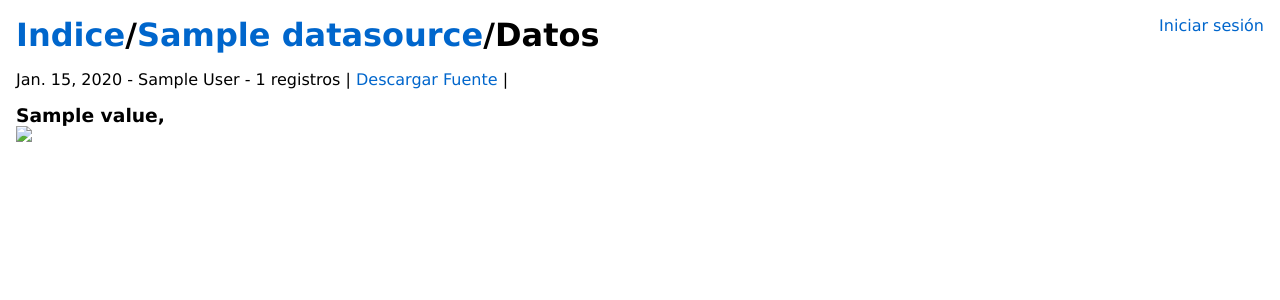
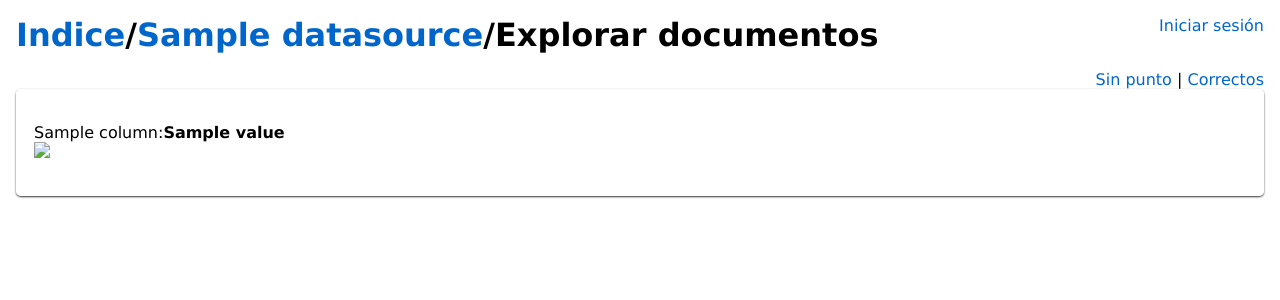
Before and after one commit to apanruning/sitseg.docus, a Django app: template templates/data.html in a window 1280 px wide. Shown: the top 300 px of the page. Run offline with Django 3.2, Linux system fonts and the light colour scheme; the template is opened without the code that fills it: most values are stand-ins (such as "Sample title", 1, 10 or a date in 2020); parts of the project's set-up code (start-up, migrations or seed data) failed here and were passed over.

```diff
--- a/media/css/style.css
+++ b/media/css/style.css
@@ -1,7 +1,27 @@
+/*base*/
 body {
     font: 100% "Droid Sans", "Lucida Grande", Verdana, sans-serif;
     margin:0;
     padding:0;
+}
+h1, h2, h3 {
+    margin:0;
+}
+a {
+    color:#06C;
+    text-decoration:none;
+}
+a:hover {
+    text-shadow: 1px 1px 1px #999;
+}
+ul {
+    list-style:none;
+    padding:0;
+}
+/*layout*/
+.clear {
+    display: block;
+    clear: both;
 }
 header, section, footer, article, menu, nav{
     display:block;
@@ -12,9 +32,12 @@ header, section {
 section {
     margin-bottom:3em;
 }
-h1, h2, h3 {
-    margin:0;
+aside {
+    float:right;
+    width: 30%;
+    padding: 1em;
 }
+
 menu {
     float:right;
     margin:0;
@@ -30,18 +53,8 @@ footer {
 footer a {
     margin: 0.5em 1em;
 }
-a {
-    color:#06C;
-    text-decoration:none;
-}
 
-a:hover {
-    text-shadow: 1px 1px 1px #999;
-}
-ul {
-    list-style:none;
-    padding:0;
-}
+/*ui*/
 .data_column{
     width:50%;
     padding:0.5em;
@@ -56,16 +69,24 @@ ul {
     opacity:0.5;
     background: #EBEBEB;
 }
-.clear {
-    display: block;
-    clear: both;
-}
+
 .ui-selected{
     background: #FFE;
     border: 1px solid #FE0;
     border-radius:0.2em;
 
 
+}
+#list {
+    clear:both;
+
+}
+#list li {
+    border: 2px solid #FFF;
+    border-radius: 5px;
+    box-shadow: 0 1px 2px #333;
+    margin:1em 0 ;
+    padding: 1em;
 }
 #messages {
     float: left;
--- a/templates/data.html
+++ b/templates/data.html
@@ -1,27 +1,37 @@
-{% extends "index.html" %}
+{% extends "datasource.html" %}
 {% load pagination_tags %}
 {% block title %}
     Datos en {{datasource.name}}
 {% endblock %}
 {% block head %}
-<h1><a title="Index"href="/">Indice</a>/<a href="{% url detail datasource.id %}">{{datasource.name}}</a>/Datos</h1>
-<p>
-  {{datasource.created|date}} - {{datasource.author}} - {{datasource.find.count}} registros |
-  <a title="{{datasource.attach.name}}"
-     href="/datasource/{{datasource.id}}/download_attach">
-      Descargar Fuente</a> |
-</p>
+<h1><a title="Index"href="/">Indice</a>/<a href="{% url detail datasource.id %}">{{datasource.name}}</a>/Explorar documentos</h1>
 {% endblock %}
 {% block page %}
-    {% autopaginate data 20 %}
-    <ul>
+      <menu>
+      {% if request.user.is_staff %}
+      <a href="?sort_by=multiple" class="control">Ambiguos</a> |
+      {% endif %}
+      <a href="?sort_by=empty">
+          Sin punto</a> |
+      <a href="?sort_by=ok">
+         Correctos</a>
+    </menu>
+
+    <ul id="list">
     {% for document in data %}
-      <li class="data_document">
-          <!--Hacer un for con esto-->
-          <h3>{% for column in document.columns %}{{column.value}}, {%endfor%}</h3>
-          {% if document.map_url %}
-          <img src="{{ document.map_url }}">
-          {% endif %}
+      <li >
+          {% for column in document.columns %}
+            <p>{{column.name}}:<strong>{{column.value}}</strong>
+            {% if column.map_url %}
+            <br /><img src="{{ column.map_url|default:'nomap.png' }}">
+            {% endif %}
+            </p>
+
+
+          {% endfor %}
+
+
+
       </li>
     {% empty %}
             No hay datos importados aún.
--- a/templates/index.html
+++ b/templates/index.html
@@ -21,11 +21,11 @@
     <header>
 
       <menu>
-        {% if request.user.is_authenticated %}
-          {% if request.user.is_staff %}
+        {% if user.is_authenticated %}
+          {% if user.is_staff %}
           <a href="/admin">Administración </a>
           {% endif %}
-          <strong>{{request.user}} </strong><a href="/logout?next={{request.path}}">(salir)</a>
+          <strong>{{user}} </strong><a href="/logout?next={{request.path}}">(salir)</a>
         {%else%}
             <a href="/login?next={{request.path}}">Iniciar sesión</a>
         {% endif %}
@@ -36,13 +36,13 @@
     </header>
     <section>
     {% block page %}
-      {% if request.user.is_staff %}
+      {% if user.is_staff %}
       <menu>
         <a href="#add-form" class="control">Agregar fuente</a>
       </menu>
       <form id="add-form" method="post" action="."
             class="{{form.errors|yesno:'errors,valid'}}" enctype="multipart/form-data">{% csrf_token %}
-          <input type="hidden" name="author" value="{{request.user.id}}"/>
+          <input type="hidden" name="author" value="{{user.id}}"/>
           <legend>Nueva Fuente de Datos</legend>
           {% for error in form.errors %}
             <p class="error">{{error}}</p>
```
Also changed, not shown: datasources/documents.py (+18 -5 lines), datasources/forms.py (+7 -6 lines), datasources/models.py (+5 -16 lines), datasources/tasks.py (+45 -28 lines), datasources/views.py (+22 -11 lines).
